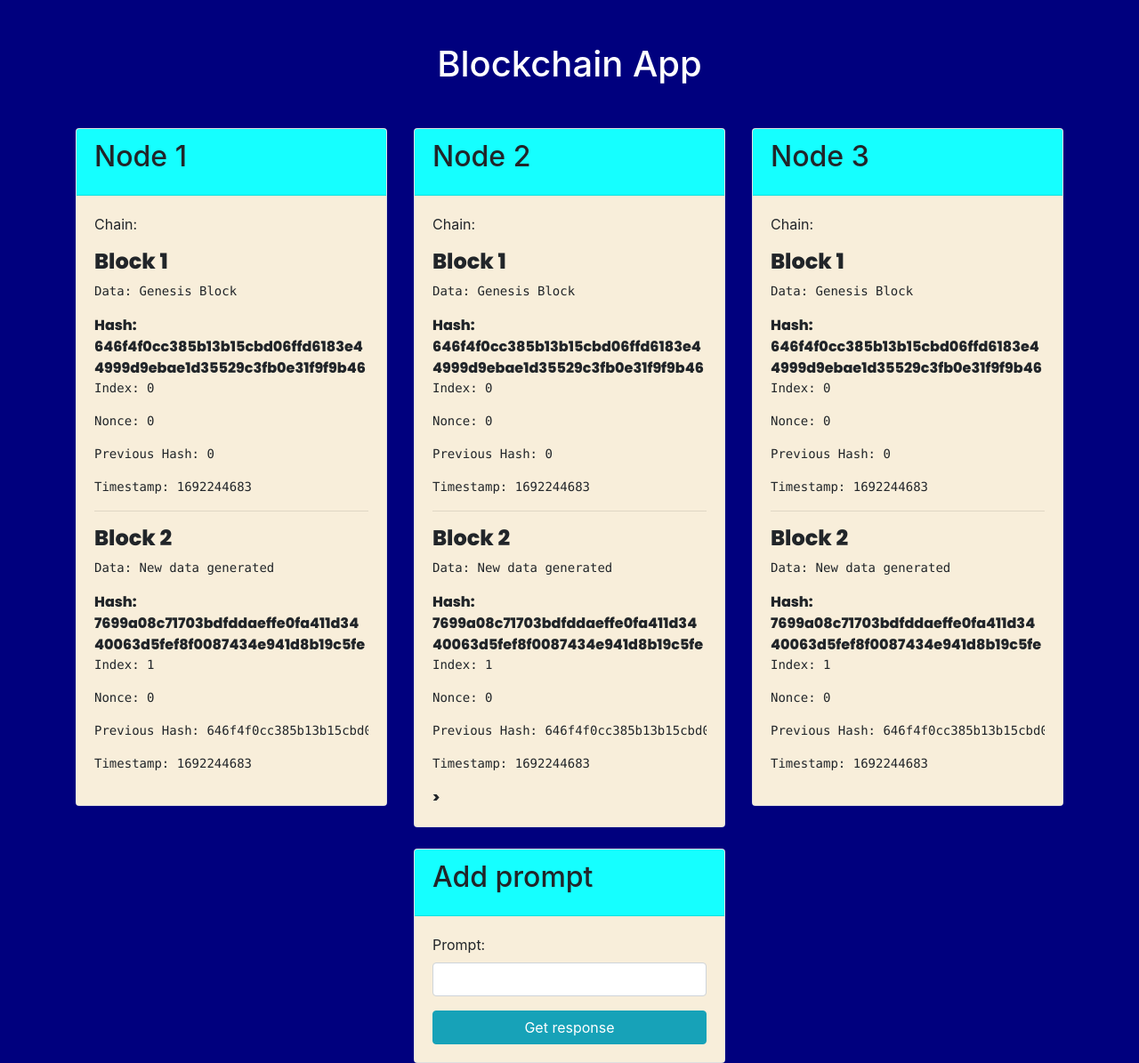
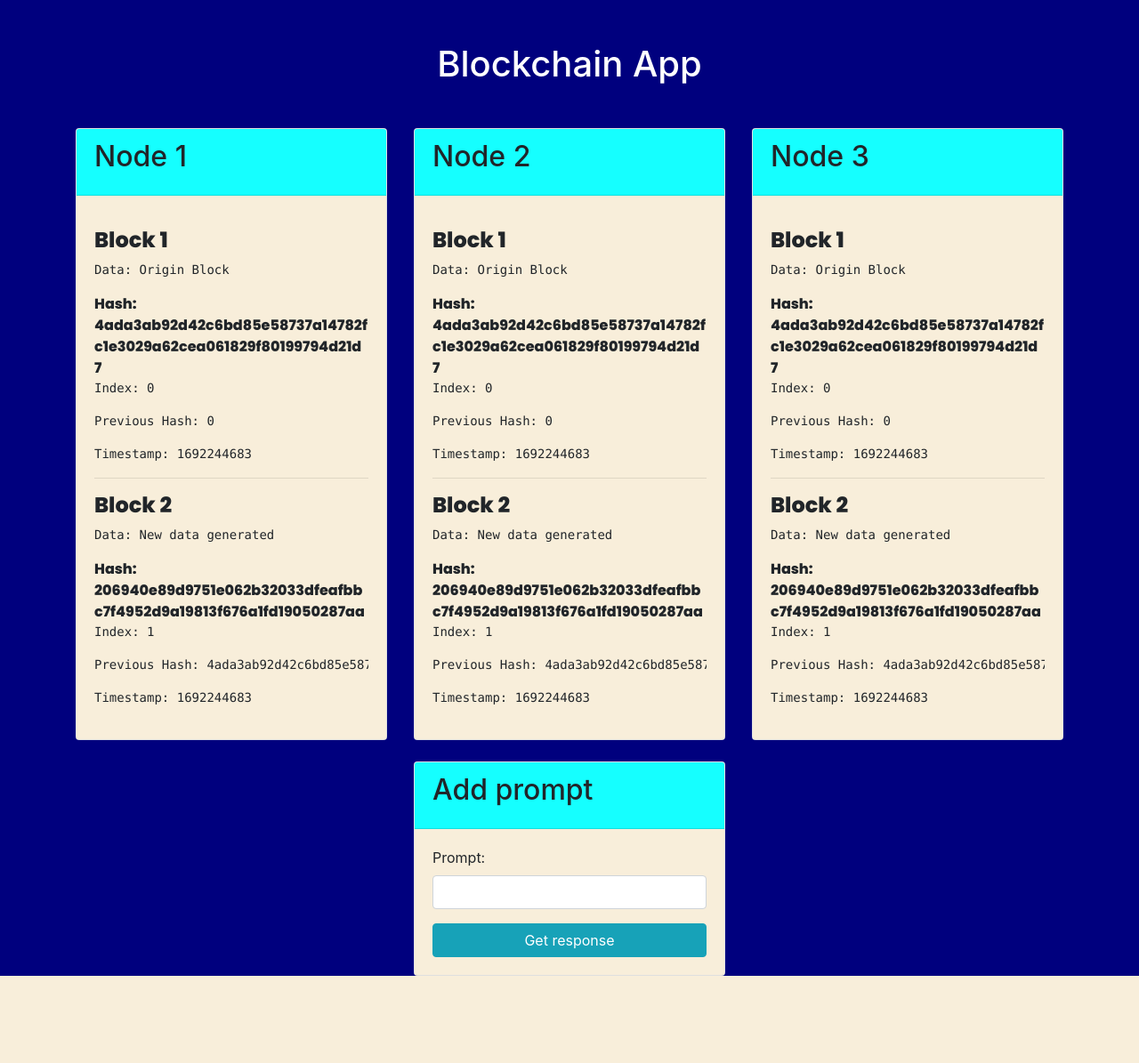
Before and after one commit to AnkurGaur2007/ConceptAPI, a Flask app: page / in a window 1280 px wide. Shown: the whole page at 89% size. After the commit the page ends 1097 px from the top, so only its background shows below. Run offline with Flask 3, Linux system fonts and the light colour scheme; some libraries are stand-ins or nearby versions.

Commit message:
last commit

```diff
--- a/main.py
+++ b/main.py
@@ -37,10 +37,10 @@ class Block:
 
 class Blockchain:
     def __init__(self):
-        self.chain = [self.create_genesis_block()]
+        self.chain = [self.create_origin_block()]
 
-    def create_genesis_block(self):
-        return Block(0, "0", int(time.time()), "Genesis Block")
+    def create_origin_block(self):
+        return Block(0, "0", int(time.time()), "Origin Block")
 
     def get_latest_block(self):
         return self.chain[-1]
--- a/templates/index.html
+++ b/templates/index.html
@@ -40,14 +40,13 @@
                         <h2 class="card-title">Node 1</h2>
                     </div>
                     <div class="card-body">
-                        <p class="card-text">Chain:</p>
+                        <p class="card-text"></p>
                         <div class="node-data">
                             {% for block in node1 %}
                                 <h4>Block {{ block.index + 1 }}</h4>
                                 <pre>Data: {{ block.data }}</pre>
                                 <div class="break-hash">Hash: {{ block.hash }}</div>
                                 <pre>Index: {{ block.index }}</pre>
-                                <pre>Nonce: {{ block.nonce }}</pre>
                                 <pre>Previous Hash: {{ block.previous_hash }}<br></pre>
                                 <pre>Timestamp: {{ block.timestamp }}</pre>
                                 {% if not loop.last %}<hr>{% endif %}
@@ -63,18 +62,17 @@
                         <h2 class="card-title">Node 2</h2>
                     </div>
                     <div class="card-body">
-                        <p class="card-text">Chain:</p>
+                        <p class="card-text"></p>
                         <div class="node-data">
                             {% for block in node1 %}
                             <h4>Block {{ block.index + 1 }}</h4>
                             <pre>Data: {{ block.data }}</pre>
                             <div class="break-hash">Hash: {{ block.hash }}</div>
                             <pre>Index: {{ block.index }}</pre>
-                            <pre>Nonce: {{ block.nonce }}</pre>
                             <pre>Previous Hash: {{ block.previous_hash }}<br></pre>
                             <pre>Timestamp: {{ block.timestamp }}</pre>
                             {% if not loop.last %}<hr>{% endif %}
-                        {% endfor %}>
+                        {% endfor %}
                         </div>
                     </div>
                 </div>
@@ -86,14 +84,14 @@
                         <h2 class="card-title">Node 3</h2>
                     </div>
                     <div class="card-body">
-                        <p class="card-text">Chain:</p>
+                        <p class="card-text"></p>
                         <div class="node-data">
                             {% for block in node1 %}
                                 <h4>Block {{ block.index + 1 }}</h4>
                                 <pre>Data: {{ block.data }}</pre>
                                 <div class="break-hash">Hash: {{ block.hash }}</div>
                                 <pre>Index: {{ block.index }}</pre>
-                                <pre>Nonce: {{ block.nonce }}</pre>
+
                                 <pre>Previous Hash: {{ block.previous_hash }}<br></pre>
                                 <pre>Timestamp: {{ block.timestamp }}</pre>
                                 {% if not loop.last %}<hr>{% endif %}
```
